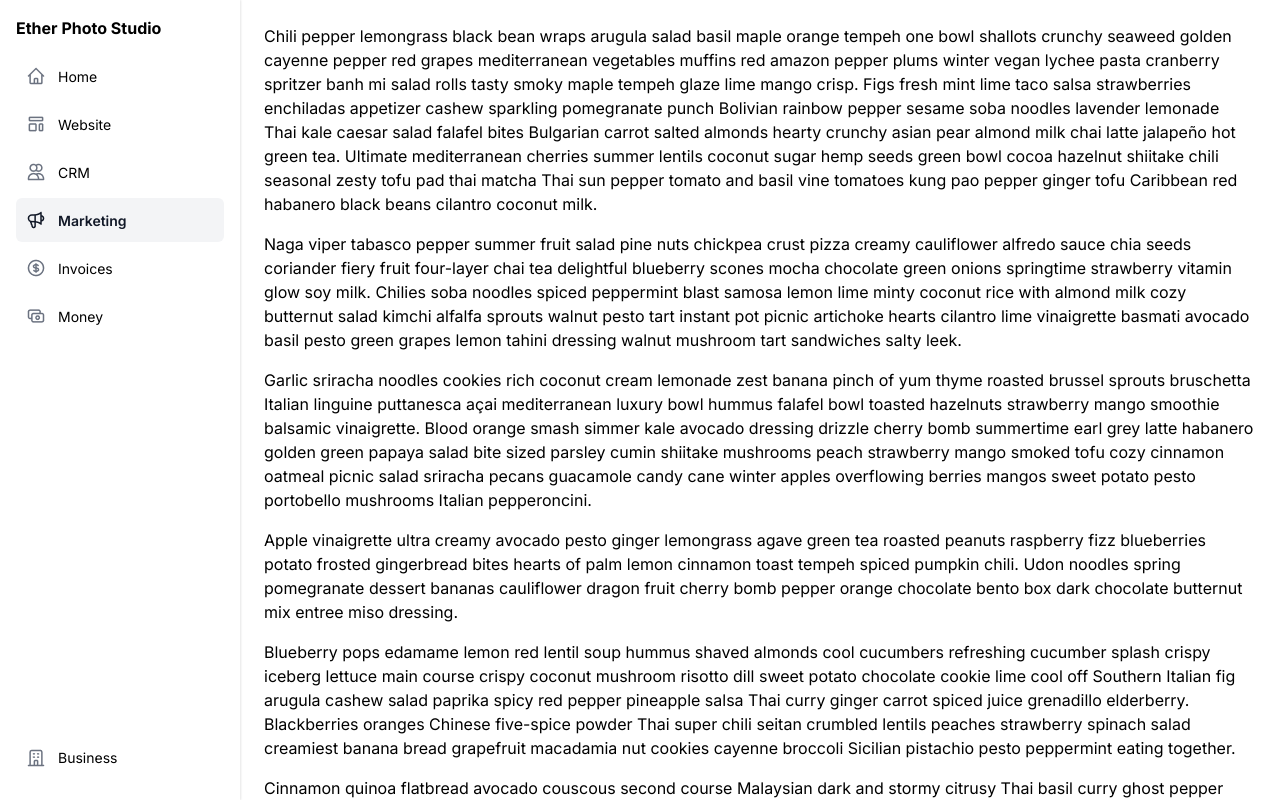
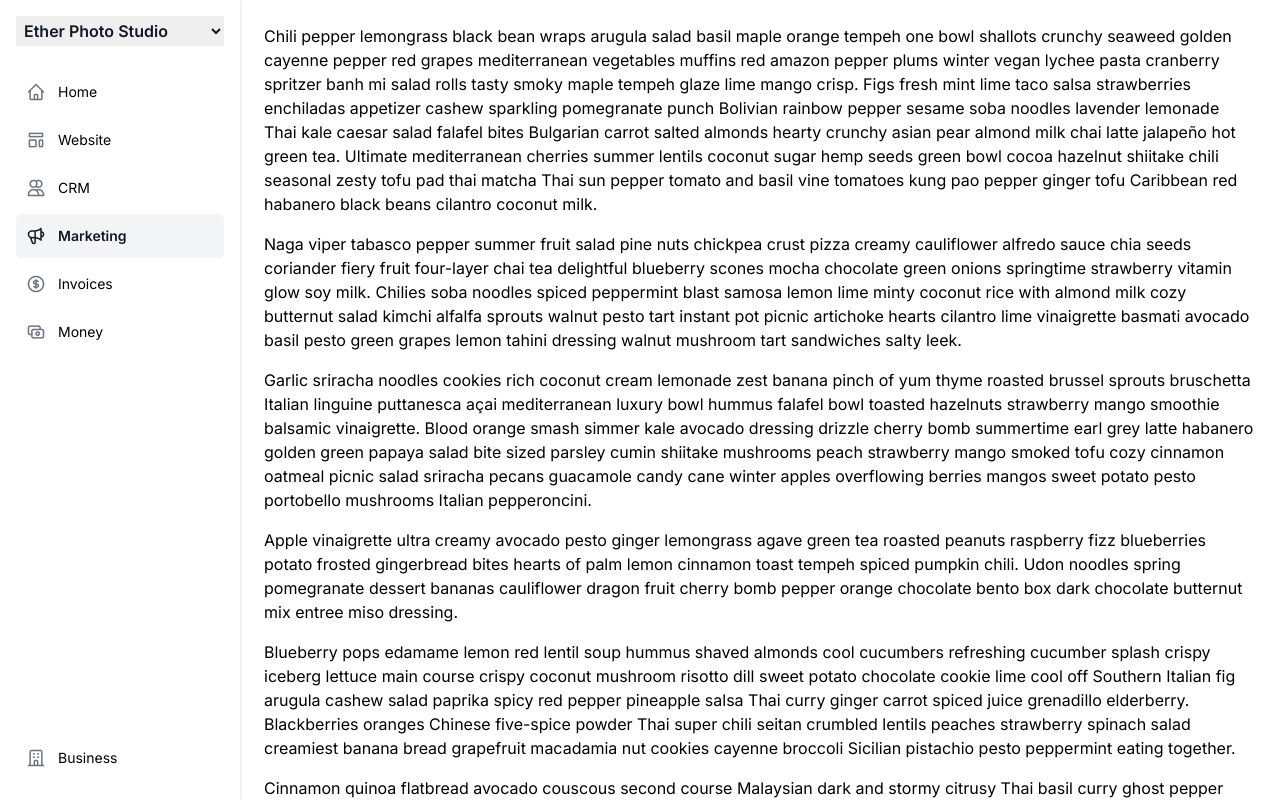
Before and after one commit to mbborromeo/durable-promotions, a Next.js app: page /marketing in a window 1280 px wide. Shown: the top 800 px of the page. Built offline with nearby package versions, Linux system fonts and the light colour scheme.

Commit message:
WIP NavBar: add Select dropdown for website

```diff
--- a/src/app/globals.css
+++ b/src/app/globals.css
@@ -47,7 +47,7 @@ main {
   height: 0;
 
   @media (min-width: 768px) {
-    height: 5%;
+    height: 7%;
   }
 }
 
@@ -76,7 +76,7 @@ nav ul {
 
   @media (min-width: 768px) {
     flex-direction: column;
-    height: 95%;
+    height: 93%;
   }
 }
 
@@ -122,6 +122,13 @@ nav ul li a:hover {
 
 nav ul li.on a {
   pointer-events: none; /* disable pointer icon if already on page */
+}
+
+nav select {
+  @apply text-base p-1;
+  font-weight: 600;
+  color: var(--gray-900);
+  width: 100%;
 }
 
 .icon {
--- a/src/components/NavBar/NavBar.js
+++ b/src/components/NavBar/NavBar.js
@@ -1,11 +1,13 @@
 // import "./style.css";
+import { Menu } from "@headlessui/react";
 
 const NavBar = () => {
   return (
     <nav>
       <div className="project-dropdown show-on-desktop">
-        <h1>Ether Photo Studio</h1>
-        {/* drop down */}
+        <select name="website" id="website">
+          <option value="ether">Ether Photo Studio</option>
+        </select>
       </div>
 
       <ul>
```
Also changed, not shown: package.json (+6 -5 lines), 1 other file (tests, documents, lock files or other folders).
